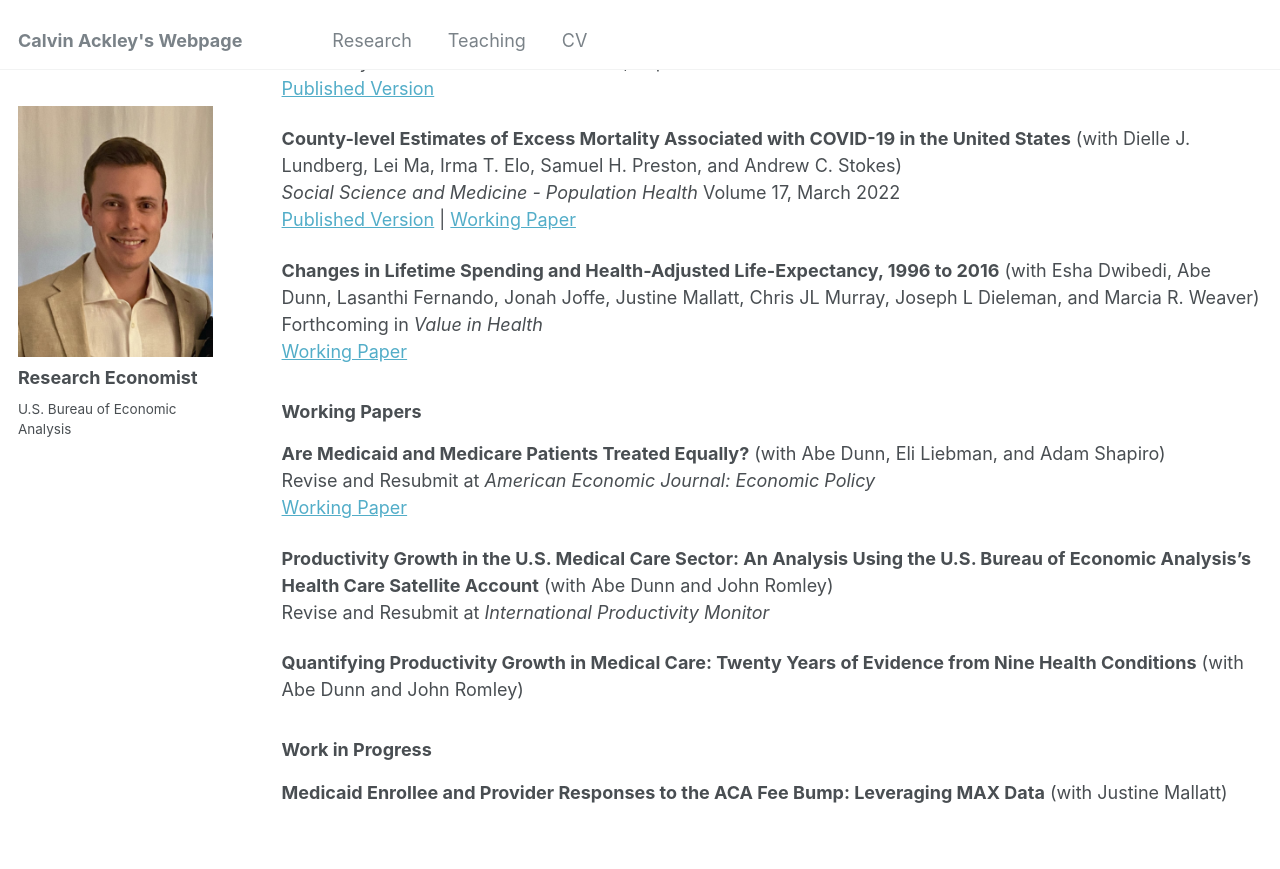
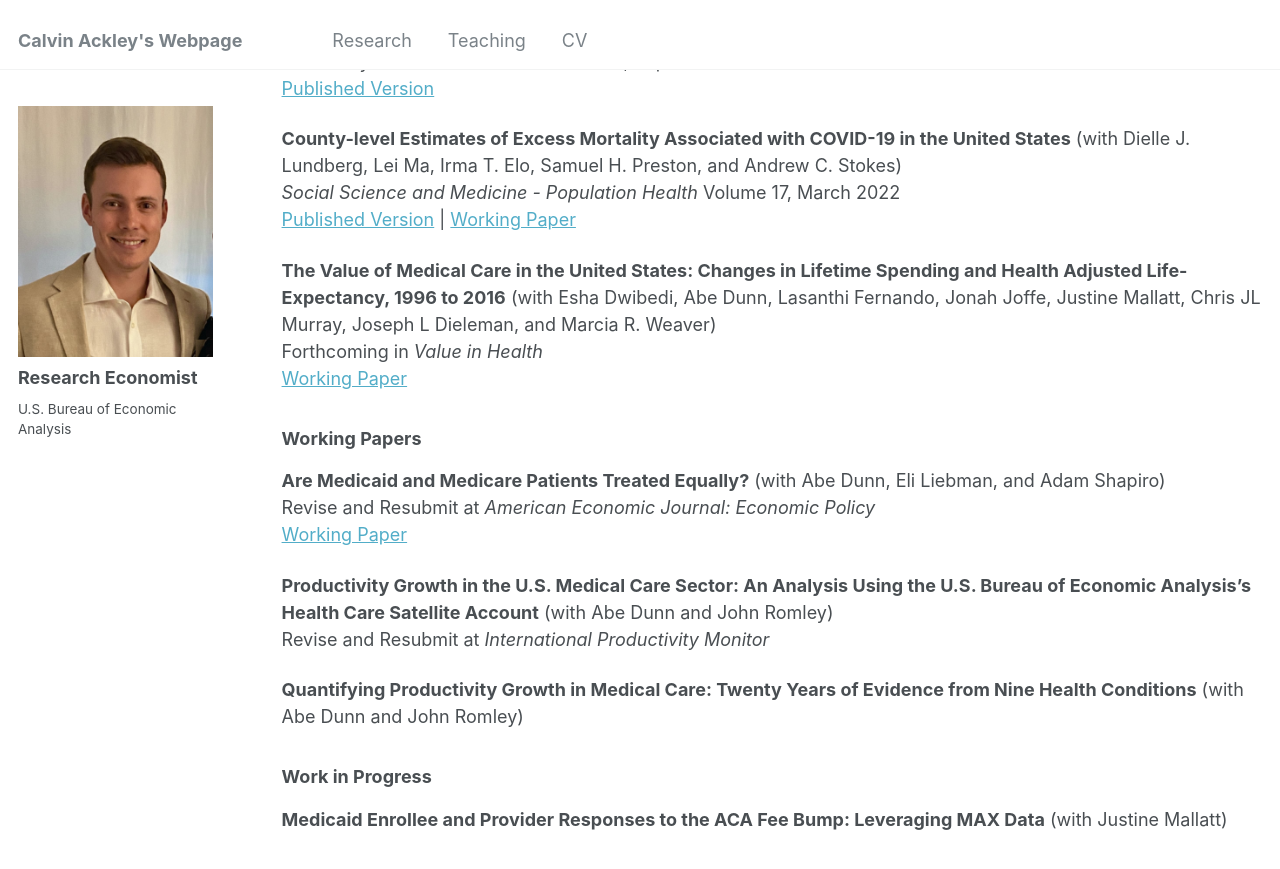
Before and after one commit to ackleycb/ackleycb.github.io, a Jekyll site: the page built from _pages/research.md, in a window 1280 px wide and 900 px high, scrolled down 502 px. Shown: the top 869 px of the window. Built offline with Jekyll 4.4.1, drawn with Linux system fonts in a browser that asks for light colours.

Commit message:
Update title of research paper on lifetime spending

```diff
--- a/_pages/research.md
+++ b/_pages/research.md
@@ -28,7 +28,7 @@ author_profile: true
 *Social Science and Medicine - Population Health* Volume 17, March 2022
 [Published Version](https://www.sciencedirect.com/science/article/pii/S2352827321002962) | [Working Paper](https://www.medrxiv.org/content/10.1101/2021.04.23.21255564v4.full.pdf)
 
-**Changes in Lifetime Spending and Health-Adjusted Life-Expectancy, 1996 to 2016** (with Esha Dwibedi, Abe Dunn, Lasanthi Fernando, Jonah Joffe, Justine Mallatt, Chris JL Murray, Joseph L Dieleman, and Marcia R. Weaver)
+**The Value of Medical Care in the United States: Changes in Lifetime Spending and Health Adjusted Life-Expectancy, 1996 to 2016** (with Esha Dwibedi, Abe Dunn, Lasanthi Fernando, Jonah Joffe, Justine Mallatt, Chris JL Murray, Joseph L Dieleman, and Marcia R. Weaver)
 Forthcoming in *Value in Health*
 [Working Paper](https://papers.ssrn.com/sol3/papers.cfm?abstract_id=5345903)
 
```
